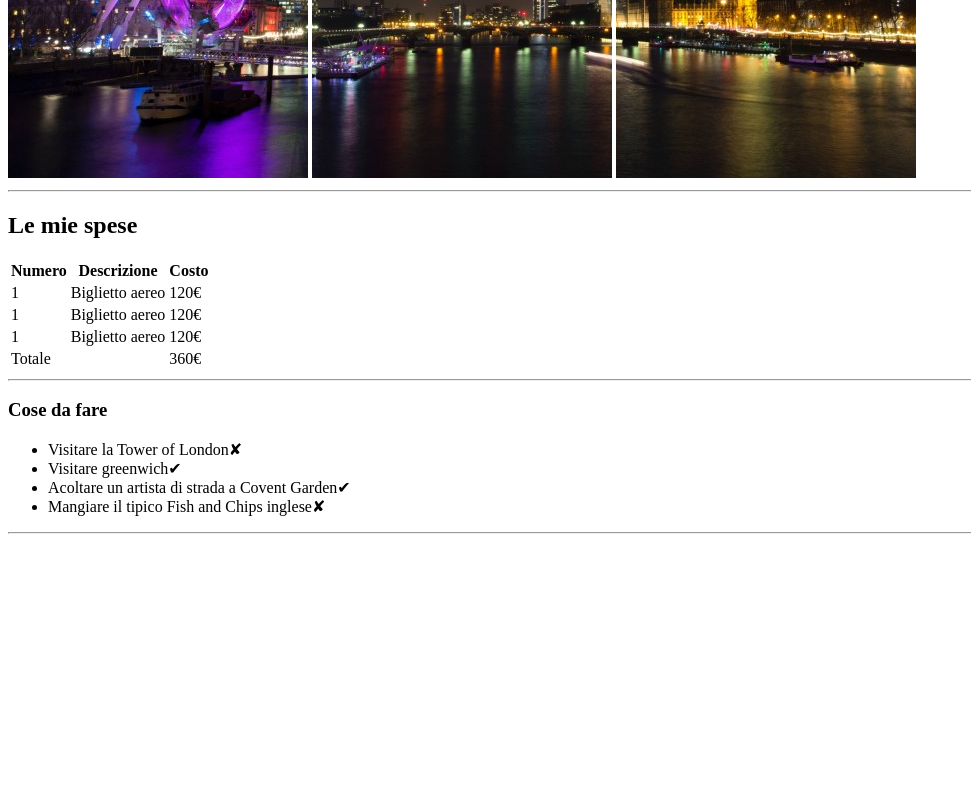
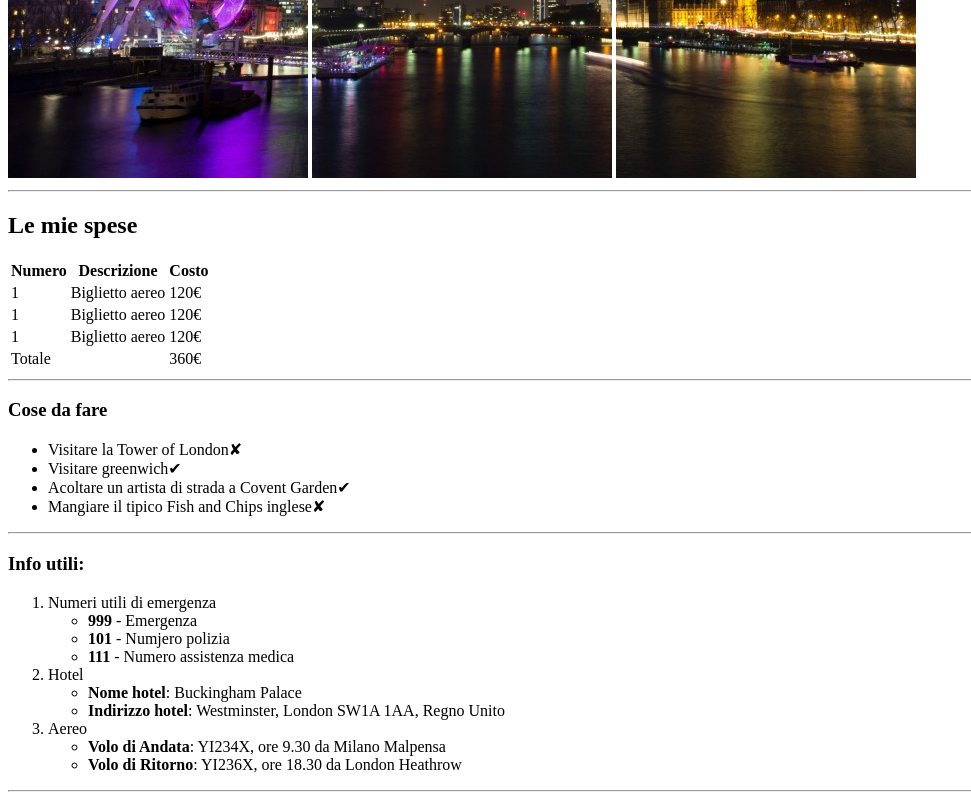
Before and after one commit to francescovincidev/html-london-trip, a plain HTML site: page index.html in a window 1280 px wide. Shown: the part 502-1302 px from the top of the page, without its empty margins (0-971 px from the left). Before the commit the page ends 1044 px from the top, so only its background shows below. Drawn offline with Linux system fonts and the light colour scheme.

Commit message:
Add info section

```diff
--- a/index.html
+++ b/index.html
@@ -90,10 +90,45 @@
 
         <hr>
 
+        <!-- Info -->
+        <section>
+            <h3>Info utili:</h3>
+
+            <ol>
+                <!-- Numeri -->
+                <li>Numeri utili di emergenza
+                    <ul>
+                        <li><strong>999</strong> - Emergenza</li>
+                        <li><strong>101</strong> - Numjero polizia</li>
+                        <li><strong>111</strong> - Numero assistenza medica</li>
+                    </ul>
+                </li>
+
+                <!-- Hotel -->
+                <li>Hotel
+                    <ul>
+                        <li><strong>Nome hotel</strong>: Buckingham Palace</li>
+                        <li><strong>Indirizzo hotel</strong>: Westminster, London SW1A 1AA, Regno Unito</li>
+                    </ul>
+                </li>
+
+                <!-- Aereo -->
+                <li>Aereo
+                    <ul>
+                        <li><strong>Volo di Andata</strong>: YI234X, ore 9.30 da Milano Malpensa</li>
+                        <li><strong>Volo di Ritorno</strong>: YI236X, ore 18.30 da London Heathrow</li>
+                    </ul>
+                </li>
+            </ol>
+        </section>
+
+        <hr>
+
+
+
     </main>
     <!-- end main -->
 
-    <!-- footer -->
-    <!-- end footer -->
+
 </body>
 </html>
```
